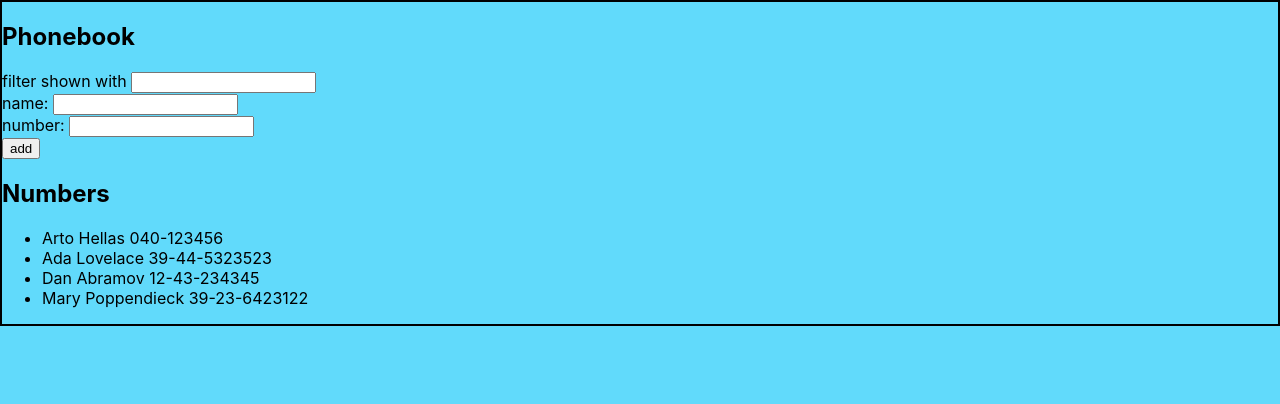
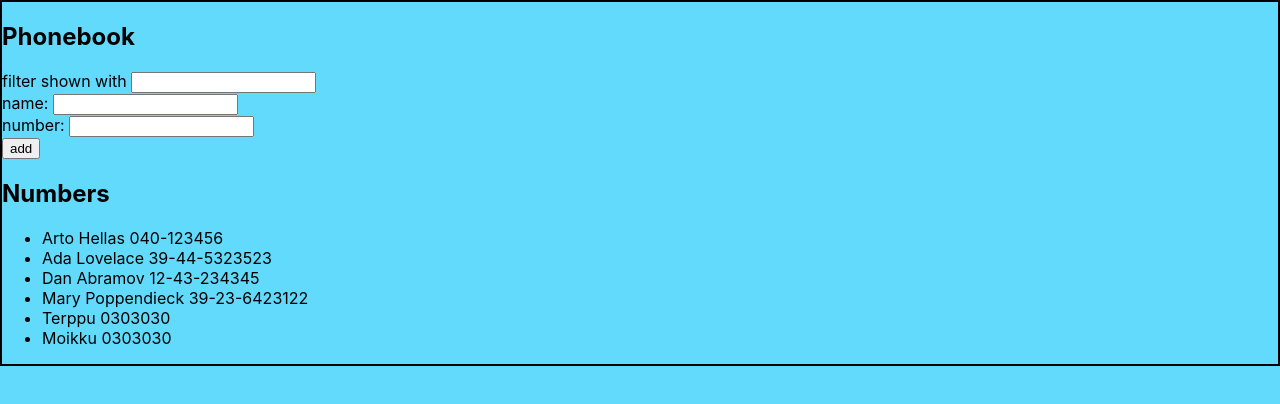
Before and after one commit to hekaahve/fullstackopen, a React (Create React App) app in the folder part2/teht2.6-2.10/puhelinluettelo/: page / in a window 1280 px wide. Shown: the top 404 px of the page. Built offline with nearby package versions, Linux system fonts and the light colour scheme; data requests are answered from the project's data file.

Commit message:
2.15: puhelinluettelo step7

```diff
--- a/part2/teht2.6-2.10/puhelinluettelo/db.json
+++ b/part2/teht2.6-2.10/puhelinluettelo/db.json
@@ -1,5 +1,5 @@
 {
-  "persons":[
+  "persons": [
     {
       "name": "Arto Hellas",
       "number": "040-123456",
@@ -19,6 +19,16 @@
       "name": "Mary Poppendieck",
       "number": "39-23-6423122",
       "id": 4
+    },
+    {
+      "name": " Terppu",
+      "number": "0303030",
+      "id": 5
+    },
+    {
+      "name": "Moikku",
+      "number": "0303030",
+      "id": 6
     }
   ]
 }
--- a/part2/teht2.6-2.10/puhelinluettelo/src/App.js
+++ b/part2/teht2.6-2.10/puhelinluettelo/src/App.js
@@ -29,15 +29,17 @@ const App = () => {
     const names = persons.map(item => item.name)
     const reservName = names.includes(newName)
 
-    //kattoo onko syötettyä nimeä olemassa
+    //kattoo onko syötettyä nimeä olemassa, jos ei, lisää nimen
     const nameObject = {name: newName, number: newNumb}
     if (reservName === true){
       window.alert(`${newName} is already added to phonebook`)
-    } else setPersons(persons.concat(nameObject))
-    setNewName(' ')
-    setNewNumb(' ')
-
-
+    } else axios
+    .post('http://localhost:3001/persons', nameObject)
+    .then(response => {
+      setPersons(persons.concat(nameObject))
+      setNewName(' ')
+      setNewNumb(' ')
+    })
   }
   /**
    * Jos filteröidään sen indeksin perusteella, jossa filtteröitävä nimi on,
@@ -46,9 +48,9 @@ const App = () => {
    * filtteröitävät indeksit
    */
   const namesToShow = persons.filter(person=> person.name.toLowerCase().indexOf(filtName.toLowerCase()) === 0)
-  var testi = ["antti", "krisu", "heini", "miia"]
-  var uusi = testi.filter(p => p.indexOf("k")=== 0) //hakee krisun. Jos nolla poistetaan, hakee kaikki muut
-  console.log(uusi)
+  //var testi = ["antti", "krisu", "heini", "miia"]
+  //var uusi = testi.filter(p => p.indexOf("k")=== 0) //hakee krisun. Jos nolla poistetaan, hakee kaikki muut
+  //console.log(uusi)
 
   const handleNameChange = (event) =>{
     console.log(event.target.value)
```
